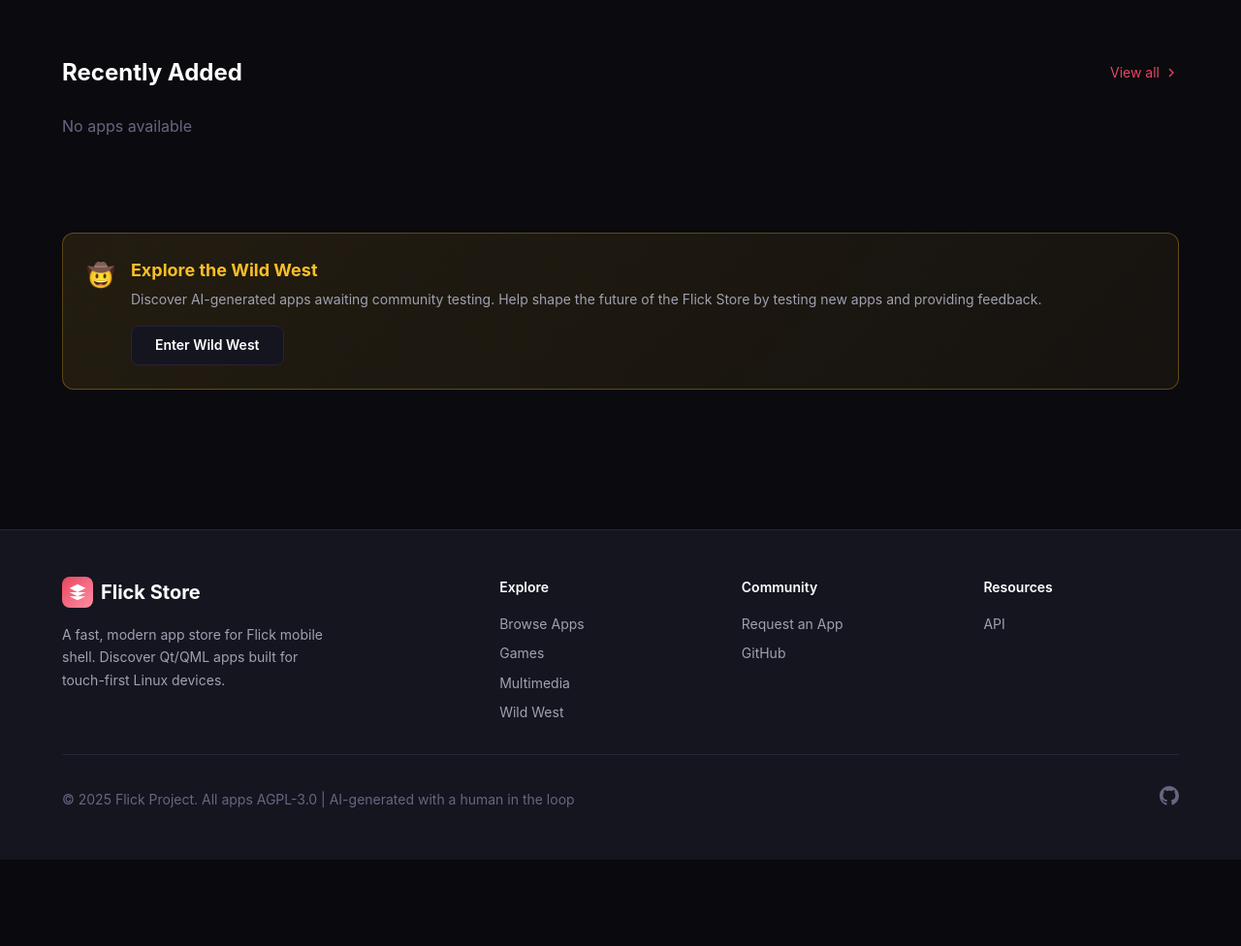
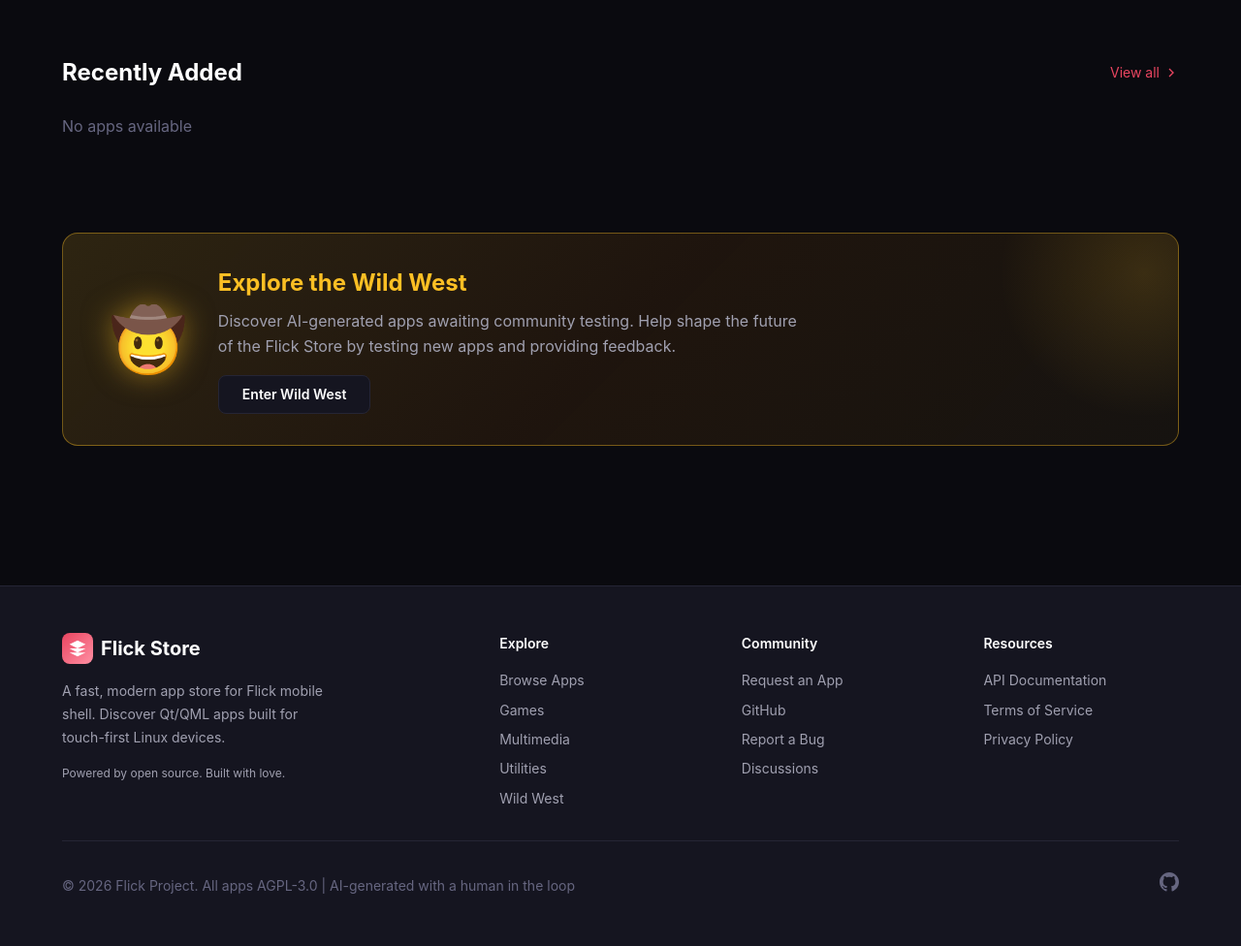
Before and after one commit to ruapotato/flick_forge, a Flask app: page / in a window 1280 px wide. Shown: the part 958-1934 px from the top of the page at 97% size. Before the commit the page ends 1845 px from the top, so only its background shows below. Run offline with Flask 3, Linux system fonts and the light colour scheme; data that the repository does not hold is empty.

Commit message:
Refine app store UI
- Enhanced Wild West banner with richer gradient, glow effect, larger icon
- Updated footer with more links (Utilities, Discussions, Bug Reports)
- Added Terms of Service and Privacy Policy links
- Added tagline "Powered by open source. Built with love."
- Updated copyright year to 2026

🤖 Generated with [Claude Code](https://claude.com/claude-code)

Co-Authored-By: Claude Opus 4.5 <noreply@anthropic.com>

```diff
--- a/static/css/style.css
+++ b/static/css/style.css
@@ -1154,30 +1154,48 @@ ul, ol {
 
 /* ===== Wild West Page ===== */
 .wild-west-banner {
-  background: linear-gradient(135deg, rgba(251, 191, 36, 0.1), rgba(251, 191, 36, 0.05));
-  border: 1px solid rgba(251, 191, 36, 0.3);
-  border-radius: var(--radius-lg);
-  padding: var(--space-lg);
+  background: linear-gradient(135deg, rgba(251, 191, 36, 0.15) 0%, rgba(217, 119, 6, 0.1) 50%, rgba(251, 191, 36, 0.05) 100%);
+  border: 1px solid rgba(251, 191, 36, 0.4);
+  border-radius: var(--radius-xl);
+  padding: var(--space-xl) var(--space-2xl);
   margin-bottom: var(--space-xl);
   display: flex;
-  align-items: flex-start;
-  gap: var(--space-md);
+  align-items: center;
+  gap: var(--space-xl);
+  position: relative;
+  overflow: hidden;
+}
+
+.wild-west-banner::before {
+  content: '';
+  position: absolute;
+  top: -50%;
+  right: -10%;
+  width: 300px;
+  height: 300px;
+  background: radial-gradient(circle, rgba(251, 191, 36, 0.15) 0%, transparent 70%);
+  pointer-events: none;
 }
 
 .wild-west-banner-icon {
+  font-size: 4rem;
+  color: var(--warning);
+  text-shadow: 0 0 30px rgba(251, 191, 36, 0.5);
+  flex-shrink: 0;
+}
+
+.wild-west-banner-content h2 {
   font-size: var(--text-2xl);
+  font-weight: 700;
   color: var(--warning);
-}
-
-.wild-west-banner-content h2 {
-  font-size: var(--text-lg);
-  color: var(--warning);
-  margin-bottom: var(--space-xs);
+  margin-bottom: var(--space-sm);
 }
 
 .wild-west-banner-content p {
   color: var(--text-secondary);
-  font-size: var(--text-sm);
+  font-size: var(--text-base);
+  line-height: 1.6;
+  max-width: 600px;
 }
 
 .wild-west-card {
--- a/templates/index.html
+++ b/templates/index.html
@@ -204,6 +204,7 @@
             <span>Flick Store</span>
           </a>
           <p>A fast, modern app store for Flick mobile shell. Discover Qt/QML apps built for touch-first Linux devices.</p>
+          <p class="mt-md text-muted" style="font-size: var(--text-xs);">Powered by open source. Built with love.</p>
         </div>
 
         <div>
@@ -212,6 +213,7 @@
             <a href="/browse" class="footer-link">Browse Apps</a>
             <a href="/browse?category=games" class="footer-link">Games</a>
             <a href="/browse?category=multimedia" class="footer-link">Multimedia</a>
+            <a href="/browse?category=utilities" class="footer-link">Utilities</a>
             <a href="/wildwest" class="footer-link">Wild West</a>
           </nav>
         </div>
@@ -221,19 +223,23 @@
           <nav class="footer-links">
             <a href="/request" class="footer-link">Request an App</a>
             <a href="https://github.com/ruapotato/Flick" class="footer-link">GitHub</a>
+            <a href="https://github.com/ruapotato/Flick/issues" class="footer-link">Report a Bug</a>
+            <a href="https://github.com/ruapotato/Flick/discussions" class="footer-link">Discussions</a>
           </nav>
         </div>
 
         <div>
           <h4 class="footer-title">Resources</h4>
           <nav class="footer-links">
-            <a href="/api" class="footer-link">API</a>
+            <a href="/api" class="footer-link">API Documentation</a>
+            <a href="/terms" class="footer-link">Terms of Service</a>
+            <a href="/privacy" class="footer-link">Privacy Policy</a>
           </nav>
         </div>
       </div>
 
       <div class="footer-bottom">
-        <p class="footer-copyright">&copy; 2025 Flick Project. All apps AGPL-3.0 | AI-generated with a human in the loop</p>
+        <p class="footer-copyright">&copy; 2026 Flick Project. All apps AGPL-3.0 | AI-generated with a human in the loop</p>
         <div class="footer-social">
           <a href="https://github.com/ruapotato/Flick" aria-label="GitHub">
             <svg width="20" height="20" viewBox="0 0 24 24" fill="currentColor">
```
